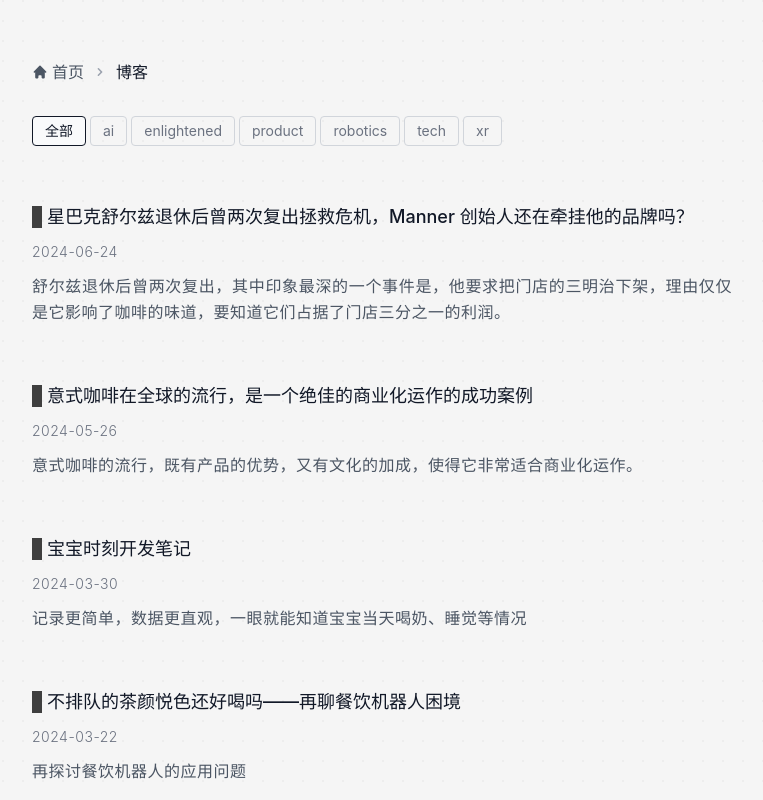
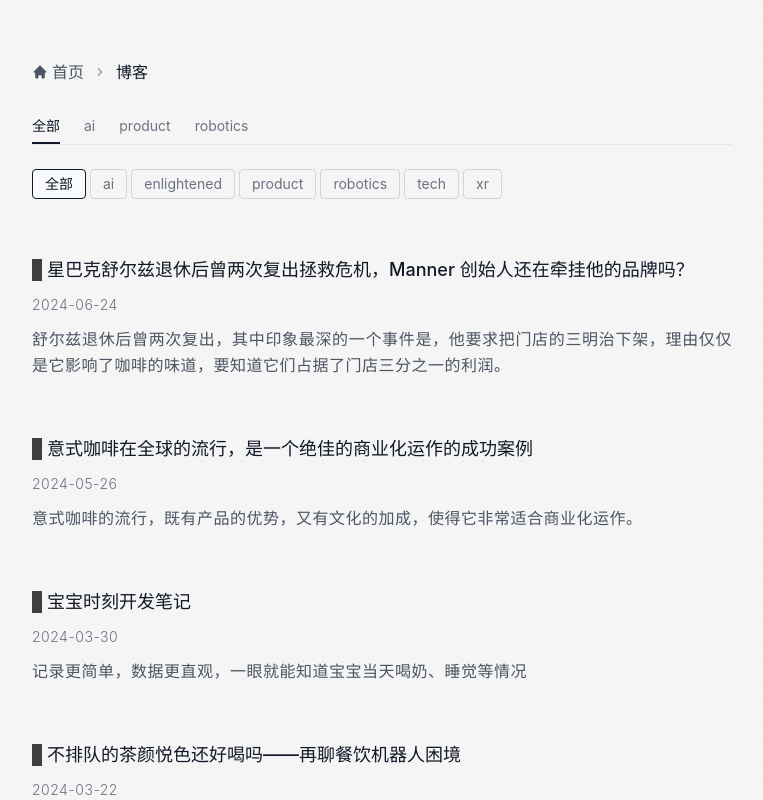
Before and after one commit to baitengfei/baitengfei, a Next.js app: page /blog in a window 1280 px wide. Shown: the top 800 px of the page, without its empty margins (258-1021 px from the left). Built offline with nearby package versions, Linux system fonts and the light colour scheme.

Commit message:
添加博客分类(category)筛选功能
- 新增category两级筛选：先选分类再选标签
- category采用导航样式，选中时显示下划线
- 切换category时自动重置tag选择
- 为3篇测试文章添加category：ai、product、robotics

```diff
--- a/app/blog/BlogPosts.tsx
+++ b/app/blog/BlogPosts.tsx
@@ -10,6 +10,7 @@
   excerpt: string;
   date: string;
   tags: string[];
+  category?: string;
 }
 
 interface BlogPostsProps {
@@ -20,23 +21,40 @@
 
 export default function BlogPosts({ posts }: BlogPostsProps) {
   const [currentPage, setCurrentPage] = useState(1); // 当前页码
+  const [selectedCategory, setSelectedCategory] = useState<string | null>(null); // 选中的分类
   const [selectedTag, setSelectedTag] = useState<string | null>(null); // 选中的标签
 
-  // 获取所有唯一的标签，过滤掉 star 和 app
-  const allTags = Array.from(new Set(posts.flatMap(post => post.tags)))
+  // 获取所有唯一的分类
+  const allCategories = Array.from(new Set(posts.map(post => post.category).filter(Boolean)))
+    .sort();
+
+  // 先根据分类过滤
+  const categoryFilteredPosts = selectedCategory
+    ? posts.filter(post => post.category === selectedCategory)
+    : posts;
+
+  // 获取当前分类下的所有标签，过滤掉 star 和 app
+  const allTags = Array.from(new Set(categoryFilteredPosts.flatMap(post => post.tags)))
     .filter(tag => tag !== 'star' && tag !== 'app')
     .sort();
 
-  // 根据选中的标签过滤文章
+  // 再根据标签过滤
   const filteredPosts = selectedTag
-    ? posts.filter(post => post.tags.includes(selectedTag))
-    : posts;
+    ? categoryFilteredPosts.filter(post => post.tags.includes(selectedTag))
+    : categoryFilteredPosts;
 
   const totalPages = Math.ceil(filteredPosts.length / POSTS_PER_PAGE); // 总页数
 
   // 计算当前页应显示的帖子
   const startIndex = (currentPage - 1) * POSTS_PER_PAGE;
   const postsToDisplay = filteredPosts.slice(startIndex, startIndex + POSTS_PER_PAGE);
+
+  // 当分类改变时重置标签和页码
+  const handleCategoryChange = (category: string | null) => {
+    setSelectedCategory(category);
+    setSelectedTag(null); // 重置标签选择
+    setCurrentPage(1);
+  };
 
   // 当标签改变时重置到第一页
   const handleTagChange = (tag: string | null) => {
@@ -52,6 +70,41 @@
     <div className="min-h-screen flex flex-col">
       <div className="flex-1">
         <Breadcrumb currentPage="博客" />
+
+        {/* 分类过滤器 - 导航样式 */}
+        <div style={{maxWidth: '700px', margin: '0 auto', marginBottom: '1.5rem'}}>
+          <nav className="flex gap-6 border-b border-gray-200">
+            <button
+              onClick={() => handleCategoryChange(null)}
+              className={`pb-2 text-sm transition-colors relative ${
+                selectedCategory === null
+                  ? 'text-gray-900 font-medium'
+                  : 'text-gray-500 hover:text-gray-700'
+              }`}
+            >
+              全部
+              {selectedCategory === null && (
+                <span className="absolute bottom-0 left-0 right-0 h-0.5 bg-gray-900"></span>
+              )}
+            </button>
+            {allCategories.map((category) => (
+              <button
+                key={category}
+                onClick={() => handleCategoryChange(category)}
+                className={`pb-2 text-sm transition-colors relative ${
+                  selectedCategory === category
+                    ? 'text-gray-900 font-medium'
+                    : 'text-gray-500 hover:text-gray-700'
+                }`}
+              >
+                {category}
+                {selectedCategory === category && (
+                  <span className="absolute bottom-0 left-0 right-0 h-0.5 bg-gray-900"></span>
+                )}
+              </button>
+            ))}
+          </nav>
+        </div>
 
         {/* 标签过滤器 */}
         <div style={{maxWidth: '700px', margin: '0 auto', marginBottom: '2rem'}}>
--- a/app/blog/page.tsx
+++ b/app/blog/page.tsx
@@ -8,7 +8,8 @@
   title: string;
   excerpt: string;
   date: string;
-  tags: string[]; // 添加 tags 属性以便过滤
+  tags: string[];
+  category?: string;
 }
 
 
@@ -26,7 +27,8 @@
       title: data.title,
       excerpt: data.excerpt,
       date: data.date,
-      tags: data.tags || [], // 确保 tags 属性存在，默认为空数组
+      tags: data.tags || [],
+      category: data.category, // 添加 category
     };
   });
 
--- a/posts/ai-pin-vs-ar-glasses.md
+++ b/posts/ai-pin-vs-ar-glasses.md
@@ -3,6 +3,7 @@
 slug: ai-pin-vs-ar-glasses
 date: "2023-11-16"
 excerpt: AI Pin 不如 AirPods + iPhone 的组合
+category: ai
 tags:
     - ai
 ---
--- a/posts/babymoments-development-notes.md
+++ b/posts/babymoments-development-notes.md
@@ -4,6 +4,7 @@
 excerpt: 记录更简单，数据更直观，一眼就能知道宝宝当天喝奶、睡觉等情况
 date: "2024-03-30"
 image: "/BabyMomentsIcon.png"
+category: product
 tags:
     - star
     - app
--- a/posts/how-to-design-a-companion-robot.md
+++ b/posts/how-to-design-a-companion-robot.md
@@ -1,5 +1,6 @@
 ---
 date: "2023-12-13"
+category: robotics
 tags:
     - robotics
 title: 当谈论陪伴机器人时，我们在想些什么
```
